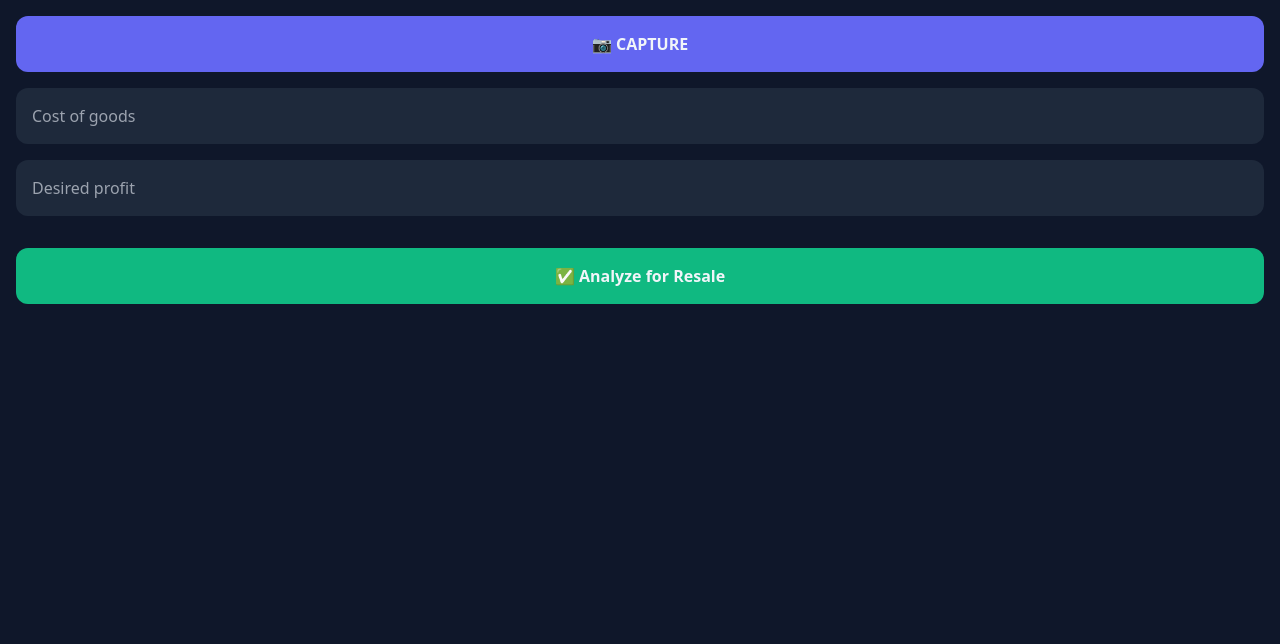
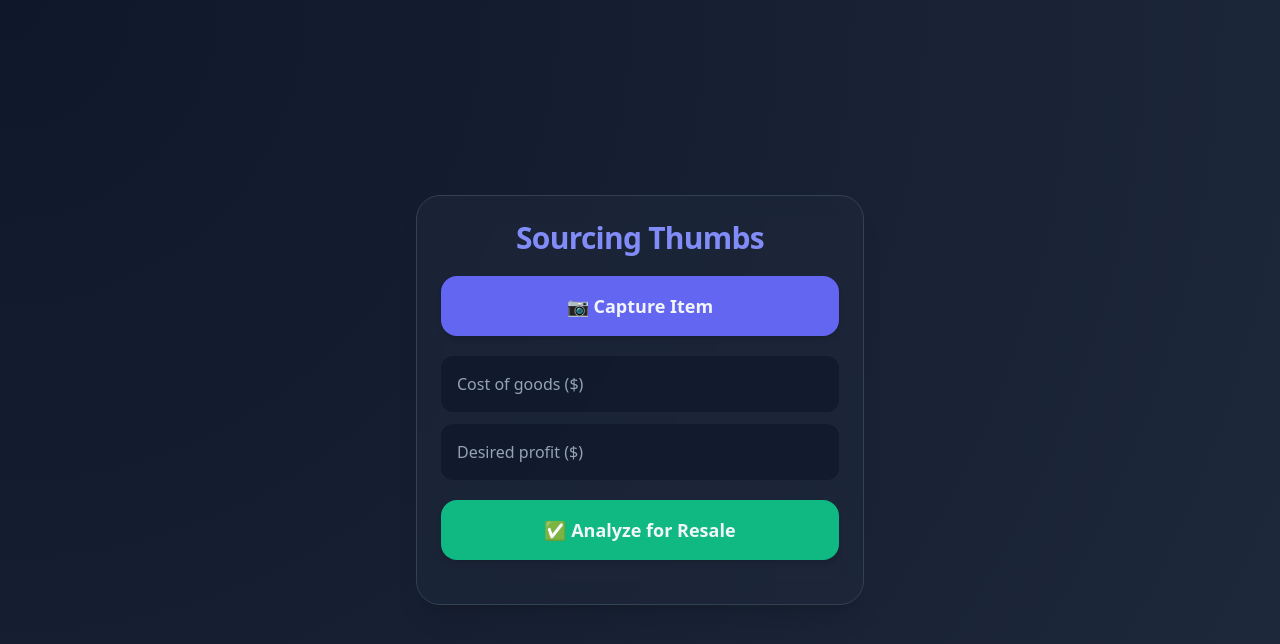
Before and after one commit to DonJuanElGuapo/sourcing-thumbs, a plain HTML site: page index.html in a window 1280 px wide. Drawn offline with nearby package versions, Linux system fonts and the light colour scheme.

Commit message:
Refactor index.html layout and styles

```diff
--- a/index.html
+++ b/index.html
@@ -2,31 +2,51 @@
 <html lang="en">
 <head>
   <meta charset="UTF-8">
-  <title>Sourcing Thumbs (Copilot)</title>
+  <title>Sourcing Thumbs</title>
   <meta name="viewport" content="width=device-width, initial-scale=1.0">
   <script src="https://cdn.tailwindcss.com"></script>
+  <style>
+    body {
+      background: radial-gradient(circle at top left, #0f172a, #1e293b);
+    }
+  </style>
 </head>
-<body class="bg-slate-900 text-slate-100 min-h-screen p-4">
+<body class="text-slate-100 min-h-screen flex flex-col items-center justify-center p-6">
+
+  <!-- App container -->
+  <div class="w-full max-w-md bg-slate-800/60 backdrop-blur-md rounded-3xl shadow-xl p-6 space-y-5 border border-slate-700">
+
+    <!-- Header -->
+    <h1 class="text-center text-3xl font-bold tracking-tight text-indigo-400">Sourcing Thumbs</h1>
 
     <!-- Capture button -->
     <button onclick="document.getElementById('cameraInput').click()"
-          class="w-full bg-indigo-500 p-4 rounded-xl font-bold">
-    📷 CAPTURE
+            class="w-full bg-indigo-500 hover:bg-indigo-600 transition-all p-4 rounded-2xl font-bold text-lg shadow-md">
+      📷 Capture Item
     </button>
     <input type="file" id="cameraInput" accept="image/*" capture="environment"
            class="hidden" onchange="handlePhotoUpload(event)">
 
     <!-- Inputs -->
+    <div class="space-y-3">
       <input type="number" id="cogInput"
-         class="mt-4 w-full bg-slate-800 p-4 rounded-xl text-white"
-         placeholder="Cost of goods">
+             class="w-full bg-slate-900/70 p-4 rounded-xl text-white placeholder-slate-400 focus:ring-2 focus:ring-indigo-400 outline-none"
+             placeholder="Cost of goods ($)">
       <input type="number" id="profitInput"
-         class="mt-4 w-full bg-slate-800 p-4 rounded-xl text-white"
-         placeholder="Desired profit">
+             class="w-full bg-slate-900/70 p-4 rounded-xl text-white placeholder-slate-400 focus:ring-2 focus:ring-indigo-400 outline-none"
+             placeholder="Desired profit ($)">
+    </div>
+
+    <!-- Analyze button -->
+    <button onclick="analyzeWithCopilot()"
+            class="w-full bg-emerald-500 hover:bg-emerald-600 transition-all p-4 rounded-2xl font-bold text-lg shadow-md">
+      ✅ Analyze for Resale
+    </button>
 
     <!-- Result -->
-  <div id="result" class="mt-4 text-center text-2xl font-bold"></div>
-  <div id="details" class="mt-2 text-center text-sm text-slate-300"></div>
+    <div id="result" class="text-center text-3xl font-bold mt-4"></div>
+    <div id="details" class="text-center text-sm text-slate-300"></div>
+  </div>
 
 <script>
   let base64Image = null;
@@ -57,36 +77,29 @@
     const detailsEl = document.getElementById('details');
 
     if (!base64Image) {
-      resultEl.textContent = '📷 Please add a photo first.';
+      resultEl.textContent = '📷 Add a photo first';
       return;
     }
 
     resultEl.textContent = '⏳ Analyzing...';
     detailsEl.textContent = '';
 
-    // For now, simulate Copilot response
     setTimeout(() => {
-      const avgSold = 45; // pretend comp
+      const avgSold = 45; // simulated comp
       const expectedProfit = avgSold - cog;
       const verdict = expectedProfit >= desiredProfit ? 'thumbs_up' : 'thumbs_down';
 
       if (verdict === 'thumbs_up') {
         resultEl.textContent = '👍 BUY';
+        resultEl.classList.add('text-emerald-400');
       } else {
         resultEl.textContent = '👎 PASS';
+        resultEl.classList.add('text-rose-400');
       }
 
-      detailsEl.textContent =
-        `Avg sold: $${avgSold} · Expected profit: $${expectedProfit}`;
+      detailsEl.textContent = `Avg sold: $${avgSold} · Expected profit: $${expectedProfit}`;
     }, 1500);
   }
 </script>
-
-<!-- Analyze button -->
-<button onclick="analyzeWithCopilot()"
-        class="w-full bg-emerald-500 p-4 rounded-xl font-bold mt-4">
-  ✅ Analyze for Resale
-</button>
-
 </body>
 </html>
```
Lines whose indentation alone changed are shown as unchanged.
